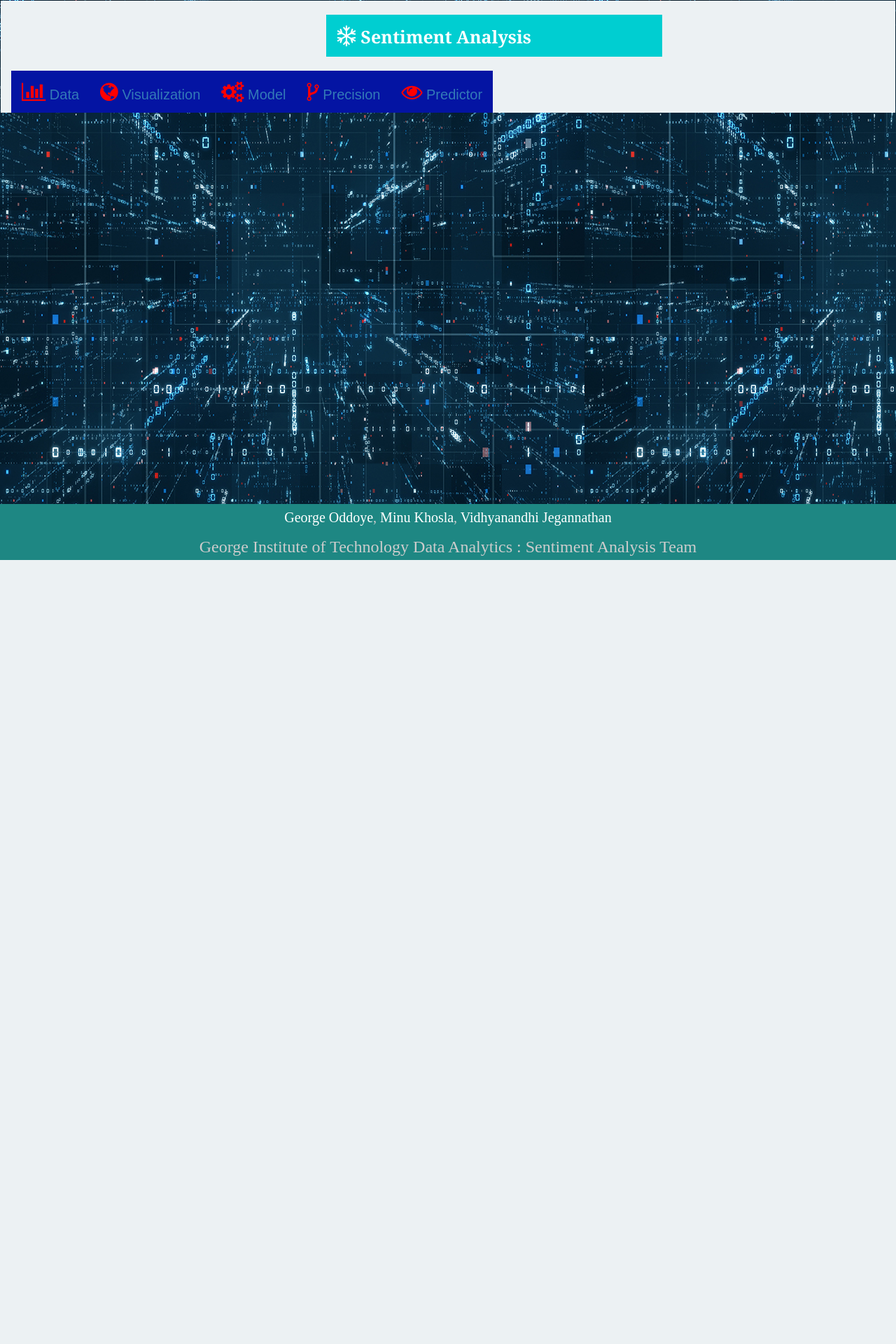
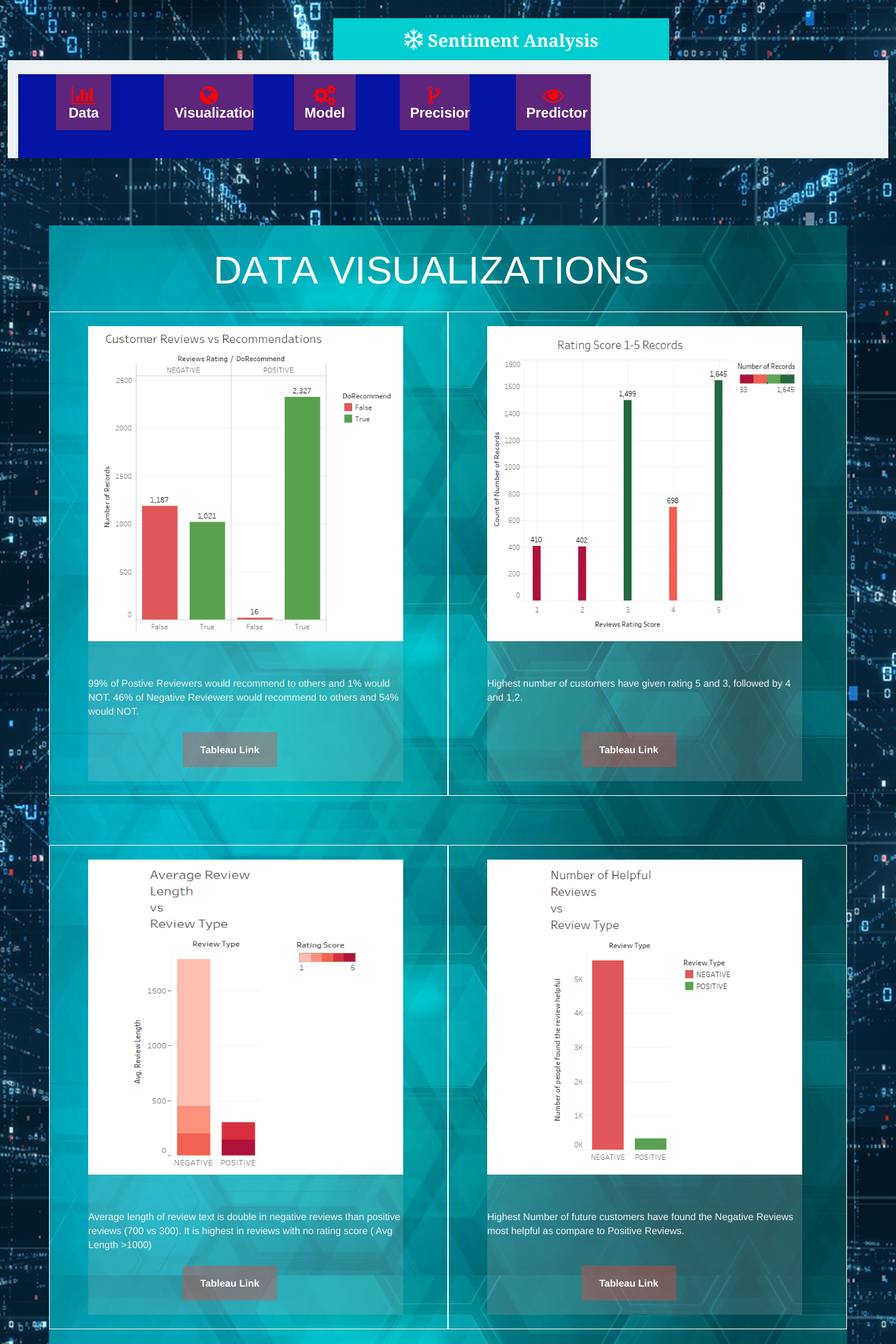
Before and after one commit to GitGTech/Predict-MyReview, a Flask app: page /visual in a window 1280 px wide. Shown: the top 1920 px of the page at 70% size. Before the commit the page ends 800 px from the top, so only its background shows below. Run offline with Flask 2, Linux system fonts and the light colour scheme; parts of the project's set-up code (start-up, migrations or seed data) failed here and were passed over; some libraries are stand-ins or nearby versions.

Commit message:
Visulaizaton Page Added

```diff
--- /dev/null
+++ b/static/css/visualization_style.css
@@ -0,0 +1,140 @@
+.ml10 {
+    position: relative;
+    font-weight: 900;
+    font-size: 4em;
+    color: white;
+  }
+
+  .ml10 .text-wrapper {
+    position: relative;
+    display: inline-block;
+    padding-top: 0.2em;
+    padding-right: 0.05em;
+    padding-bottom: 0.1em;
+    overflow: hidden;
+    margin-left:200px;
+  }
+
+  .ml10 .letter {
+    display: inline-block;
+    line-height: 1em;
+    transform-origin: 0 0;
+
+  }
+
+  body {
+    background-image: url('../images/ml2.jpg');
+    background-repeat: no-repeat;
+    background-attachment: fixed;
+    background-size: cover;
+    opacity: 1.0;
+  }
+
+
+  .center {
+    display: block;
+    margin-left: auto;
+    margin-right: auto;
+    width: 50%;
+    margin-top: 50px;
+  }
+
+
+  .text2{
+    padding-left: 20px;
+    color: white;
+    font: 1em sans-serif;
+  }
+
+  .text{
+    padding-left: 100px;
+    color: white;
+    font: 1em sans-serif;
+  }
+
+
+  .ml13 {
+    font-size: 1.9em;
+    text-transform: uppercase;
+    letter-spacing: 0.5em;
+    font-weight: 600;
+    color: white;
+  }
+
+  .ml13 .letter {
+    display: inline-block;
+    line-height: 1em;
+  }
+
+
+
+  ul {
+    list-style-image: url('../images/little-star.PNG');
+
+  }
+
+  li, .font-size{
+      font-size: 2em;
+  }
+
+  li{
+      padding-bottom: 40px;
+      padding-left: 20px;
+  }
+
+.row{
+    margin-bottom: 70px;
+}
+
+img{
+  width:450px;
+  height:450px;
+  margin: 40px;
+  margin-top: 20px;
+  margin-bottom: 0px;
+}
+
+
+.div_box{
+  padding-top: 50px;
+  background-color: rgba(211, 195, 195, 0.2);
+  color:whitesmoke;
+  width:450px;
+  height:200px;
+  margin-left: 40px;
+  margin-bottom: 20px;
+}
+
+
+
+
+.col-md-6 {
+  border: 1px solid whitesmoke;
+
+}
+
+
+a:link, a:visited {
+  background-color: #f443365e;
+  color: white;
+  font-weight: bold;
+  padding: 15px 25px;
+  text-align: center;
+  text-decoration: none;
+  display: inline-block;
+}
+
+a:hover {
+  background-color: #940d0dd8;
+  color: white;
+  font-weight: bold;
+  padding: 15px 25px;
+  text-align: center;
+  text-decoration: none;
+  display: inline-block;
+}
+
+a{
+  margin-left: 30%;
+  margin-top: 0;
+}
--- /dev/null
+++ b/static/js/visual.js
@@ -0,0 +1,17 @@
+// Wrap every letter in a span
+var textWrapper = document.querySelector('.ml10 .letters');
+textWrapper.innerHTML = textWrapper.textContent.replace(/\S/g, "<span class='letter'>$&</span>");
+
+anime.timeline({loop: true})
+  .add({
+    targets: '.ml10 .letter',
+    rotateY: [-90, 0],
+    duration: 1300,
+    delay: (el, i) => 45 * i
+  }).add({
+    targets: '.ml10',
+    opacity: 0,
+    duration: 1000,
+    easing: "easeOutExpo",
+    delay: 5000
+  });
--- a/templates/visualization.html
+++ b/templates/visualization.html
@@ -1,14 +1,106 @@
 <!DOCTYPE html>
 <html lang="en">
-<head>
+  <head>
     <meta charset="UTF-8">
     <meta name="viewport" content="width=device-width, initial-scale=1.0">
     <meta http-equiv="X-UA-Compatible" content="ie=edge">
-    <title>Document</title>
+    <title>AMAZON REVIEWS</title>
+    <link rel="stylesheet" href="static/css/visualization_style.css">
+    <link rel="stylesheet" href="https://maxcdn.bootstrapcdn.com/bootstrap/4.0.0/css/bootstrap.min.css" integrity="sha384-Gn5384xqQ1aoWXA+058RXPxPg6fy4IWvTNh0E263XmFcJlSAwiGgFAW/dAiS6JXm" crossorigin="anonymous">
 </head>
 <body>
         {% extends "layout.html" %}
         {% block content %}
+
+
+        <div class="container" style="background-image: url('static/images/ml2.jpg')">
+
+
+          <h1 class="ml10">
+              <span class="text-wrapper">
+                  <span class="letters text2">DATA  VISUALIZATIONS</span>
+              </span>
+          </h1>
+
+
+          <div class="row">
+              <div class="col-md-6">
+                  <img src="static/images/bar-chart-reviews-recommendations.PNG">
+                  <div class="div_box">
+                      99% of Postive Reviewers would recommend to others and 1% would NOT.
+                      46% of Negative Reviewers would recommend to others and 54% would NOT.
+                      <br><br>
+
+                      <a target="_blank" href="">Tableau Link</a>
+                  </div>
+              </div>
+
+              <div class="col-md-6">
+                  <img src="static/images/bar-rating-score.PNG">
+                  <div class="div_box">
+                      Highest number of customers have given rating 5 and 3, followed by 4 and 1,2.
+                      <br><br>
+                      <br>
+                      <a target="_blank" href="">Tableau Link</a>
+                  </div>
+              </div>
+
+          </div>
+
+
+          <div class="row">
+              <div class="col-md-6">
+                  <img src="static/images/review-length-type2.PNG">
+                  <div class="div_box">
+                       Average length of review text is double in negative reviews than positive reviews (700 vs 300).
+                       It is highest in reviews with no rating score ( Avg Length >1000)
+                      <br><br>
+                      <a target="_blank" href="">Tableau Link</a>
+                  </div>
+              </div>
+              <div class="col-md-6">
+                  <img src="static/images/reviews_helpful_type.PNG">
+                  <div class="div_box">
+                      Highest Number of future customers have found the Negative Reviews most helpful as compare to Positive Reviews.
+                     <br><br><br>
+
+                      <a target="_blank" href="">Tableau Link</a>
+                  </div>
+              </div>
+          </div>
+
+
+          <div class="row">
+              <div class="col-md-6">
+                  <img src="static/images/common-review-titles-type.PNG">
+                  <div class="div_box">
+                      Most common positive review titles have word 'Great' in them, whereas most common negative review titles have word 'ok' in them.
+                      <br><br>
+                      <a target="_blank" href="">Tableau Link</a>
+                  </div>
+              </div>
+              <div class="col-md-6">
+                  <img src="static/images/review-length-score.PNG">
+                  <div class="div_box">
+                      Rating score 1 and 2 have approx same avg. review length, followed by rating score 3 and then 1 and 2.
+                      It summarizes that the lower the rating score, the higher is the avg. length of review.
+                      <br>
+                      <a target="_blank" href="">Tableau Link</a>
+                  </div>
+              </div>
+
+          </div>
+          <br>
+          <br>
+
+          </div>
+
+
+
+
+          <script src="https://cdnjs.cloudflare.com/ajax/libs/animejs/2.0.2/anime.min.js"></script>
+          <script src="static/js/visual.js"></script>
+
 
 
 
@@ -18,7 +110,8 @@
     <!-- Start of footer -->
     <footer class="footer">
 
-      <p class="text-center" style="font-size:20px"><a href="https://www.linkedin.com/in/georgeoddoye/" target="_blank">George Oddoye</a>,
+      <p class="text-center" style="font-size:20px">
+        <a href="https://www.linkedin.com/in/georgeoddoye/" target="_blank">George Oddoye</a>,
         <a href="https://www.linkedin.com/in/minukhosla/" target="_blank">Minu Khosla</a>,
         <a href="https://www.linkedin.com/in/vidhyaj1974/" target="_blank">Vidhyanandhi Jegannathan</a>
       </p>
```
Also changed, not shown: static/images/bar-chart-reviews-recommendations.PNG (added), static/images/bar-rating-score.PNG (added), static/images/common-review-titles-type.PNG (added), static/images/ml2.jpg (added), static/images/review-length-score.PNG (added), static/images/review-length-type.PNG (added), static/images/review-length-type2.PNG (added), static/images/reviews_helpful_type.PNG (added), static/images/wordcloud1.PNG (added), static/images/wordcloud2.PNG (added), 1 other file.
